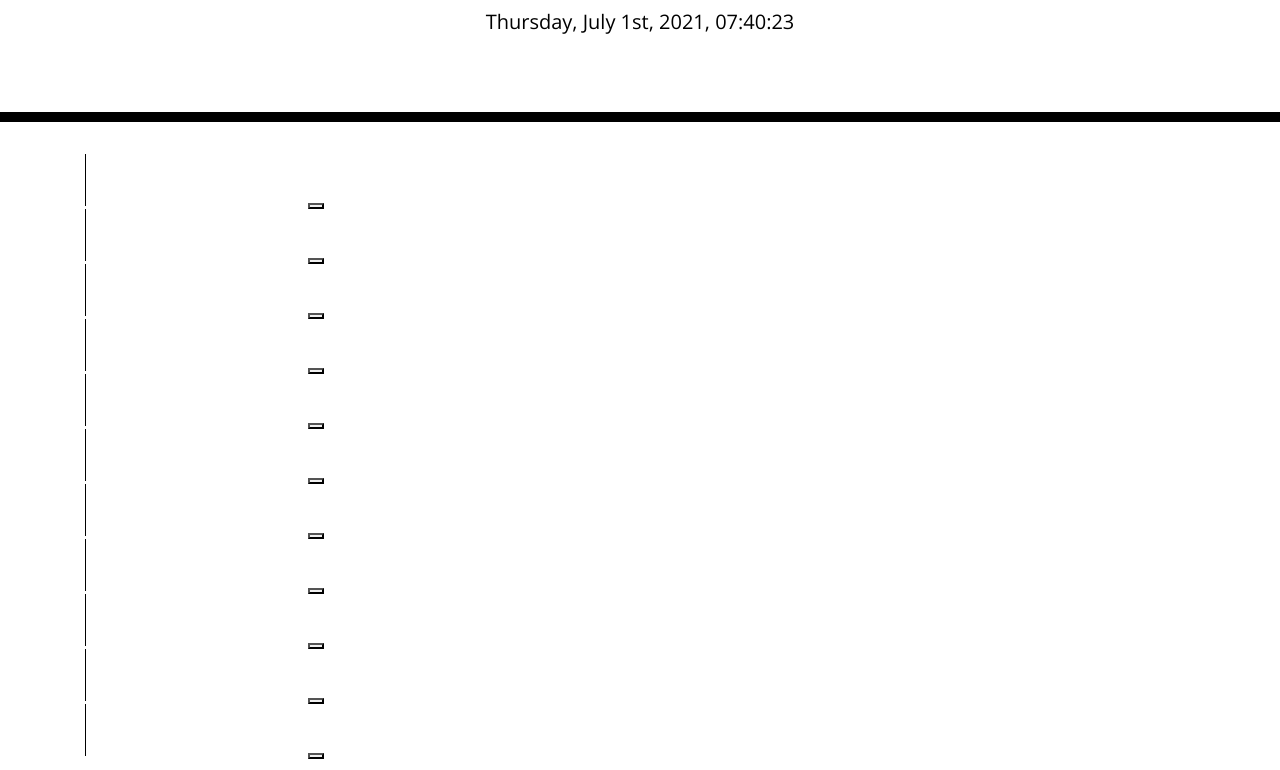
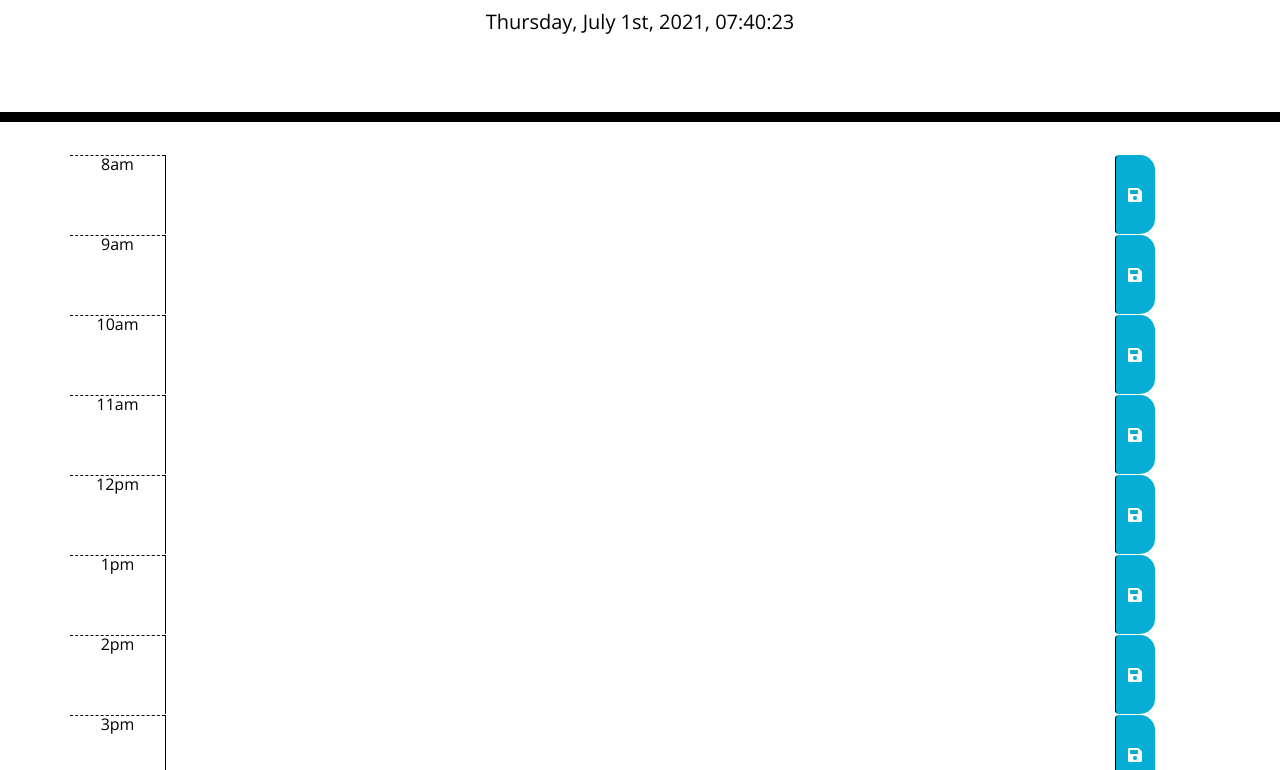
Before and after one commit to lapshaffer/ShafferWorkDayScheduler, a plain HTML site: page index.html in a window 1280 px wide. Shown: the part 182-952 px from the top of the page. Drawn offline with nearby package versions, Linux system fonts and the light colour scheme.

Commit message:
Pre-existing CSS classes added to style HTML elements

```diff
--- a/index.html
+++ b/index.html
@@ -31,61 +31,61 @@
     <div class="container">
       <!-- Timeblocks go here -->
       <!--Each block will be its own div-->
-      <div>
+      <div id="eightAM" class="row time-block">
         <!--And each div will have its own div to hold the fixed time, textarea for input and storing events, and button to save the text to local storage-->
-        <div></div>
-        <textarea></textarea>
-        <button></button>
+        <div class="col-md-1 hour">8am</div>
+        <textarea class="col-md-10 description"></textarea>
+        <button class="btn saveBtn"><i class="fas fa-save"></i></button>
       </div>
-      <div>
-        <div></div>
-        <textarea></textarea>
-        <button></button>
+      <div id="nineAM" class="row time-block">
+        <div class="col-md-1 hour">9am</div>
+        <textarea class="col-md-10 description"></textarea>
+        <button class="btn saveBtn"><i class="fas fa-save"></i></button>
       </div>
-      <div>
-        <div></div>
-        <textarea></textarea>
-        <button></button>
+      <div is="tenAM" class="row time-block">
+        <div class="col-md-1 hour">10am</div>
+        <textarea class="col-md-10 description"></textarea>
+        <button class="btn saveBtn"><i class="fas fa-save"></i></button>
       </div>
-      <div>
-        <div></div>
-        <textarea></textarea>
-        <button></button>
+      <div id="elevenAM" class="row time-block">
+        <div class="col-md-1 hour">11am</div>
+        <textarea class="col-md-10 description"></textarea>
+        <button class="btn saveBtn"><i class="fas fa-save"></i></button>
       </div>
-      <div>
-        <div></div>
-        <textarea></textarea>
-        <button></button>
+      <div id="twelvePM" class="row time-block">
+        <div class="col-md-1 hour">12pm</div>
+        <textarea class="col-md-10 description"></textarea>
+        <button class="btn saveBtn"><i class="fas fa-save"></i></button>
       </div>
-      <div>
-        <div></div>
-        <textarea></textarea>
-        <button></button>
+      <div id="onePM" class="row time-block">
+        <div class="col-md-1 hour">1pm</div>
+        <textarea class="col-md-10"></textarea>
+        <button class="btn saveBtn"><i class="fas fa-save"></i></button>
       </div>
-      <div>
-        <div></div>
-        <textarea></textarea>
-        <button></button>
+      <div id="twoPM" class="row time-block">
+        <div class="col-md-1 hour">2pm</div>
+        <textarea class="col-md-10 description"></textarea>
+        <button class="btn saveBtn"><i class="fas fa-save"></i></button>
       </div>
-      <div>
-        <div></div>
-        <textarea></textarea>
-        <button></button>
+      <div id="threePM" class="row time-block">
+        <div class="col-md-1 hour">3pm</div>
+        <textarea class="col-md-10 description"></textarea>
+        <button class="btn saveBtn"><i class="fas fa-save"></i></button>
       </div>
-      <div>
-        <div></div>
-        <textarea></textarea>
-        <button></button>
+      <div id="fourPM" class="row time-block">
+        <div class="col-md-1 hour">4pm</div>
+        <textarea class="col-md-10 description"></textarea>
+        <button class="btn saveBtn"><i class="fas fa-save"></i></button>
       </div>
-      <div>
-        <div></div>
-        <textarea></textarea>
-        <button></button>
+      <div id="fivePM" class="row time-block">
+        <div class="col-md-1 hour">5pm</div>
+        <textarea class="col-md-10 description"></textarea>
+        <button class="btn saveBtn"><i class="fas fa-save"></i></button>
       </div>
-      <div>
-        <div></div>
-        <textarea></textarea>
-        <button></button>
+      <div id="sixPM" class="row time-block">
+        <div class="col-md-1 hour">6pm</div>
+        <textarea class="col-md-10 description"></textarea>
+        <button class="btn saveBtn"><i class="fas fa-save"></i></button>
       </div>
     </div>
 
```
